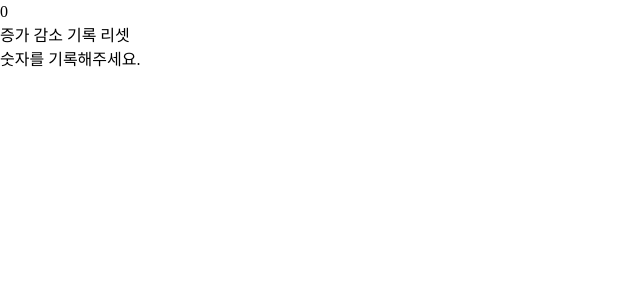
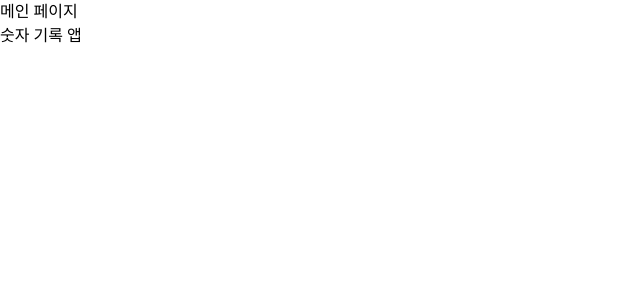
Before and after one commit to SangWon7242/react_tutorial1_T, a Next.js app: page / in a window 1280 px wide. Shown: the top 300 px of the page, without its empty margins (0-640 px from the left). Built offline with nearby package versions, Linux system fonts and the light colour scheme; a web font is replaced by a local one.

Commit message:
메뉴 도입, 숫자 기록 앱을 별도의  페이지로 분리

```diff
--- a/src/app/globals.css
+++ b/src/app/globals.css
@@ -14,3 +14,13 @@ html > body {
   font-family: "GmarketSansMedium";
   text-underline-position: under;
 }
+
+@layer components {
+  .nav-item {
+    @apply hover:underline hover:text-red-500;
+  }
+
+  .menu-text {
+    @apply flex h-full items-center px-3;
+  }
+}
--- a/src/app/layout.tsx
+++ b/src/app/layout.tsx
@@ -12,7 +12,7 @@ export default function RootLayout({
   children: React.ReactNode;
 }>) {
   return (
-    <html lang="en">
+    <html lang="ko">
       <body>{children}</body>
     </html>
   );
--- a/src/app/page.tsx
+++ b/src/app/page.tsx
@@ -1,110 +1,28 @@
 "use client";
 import React, { useState } from "react";
+import Link from "next/link";
 
-interface NumberControllerProps {
-  number: number;
-  increaseNumber: () => void;
-  decreaseNumber: () => void;
-  saveNumber: () => void;
-  resetNumber: () => void;
-}
-
-interface RecordedNumbersListProps {
-  numberList: number[];
-}
-
-interface RecordedNumbersListItemProps {
-  num: number;
-  index: number;
-}
-
-const NumberController = ({
-  number,
-  increaseNumber,
-  decreaseNumber,
-  saveNumber,
-  resetNumber,
-}: NumberControllerProps) => {
+export default function Home() {
   return (
-    <div>
-      <div>{number}</div>
-      <button onClick={increaseNumber}>증가</button>
-      &nbsp;
-      <button onClick={decreaseNumber}>감소</button>
-      &nbsp;
-      <button onClick={saveNumber}>기록</button>
-      &nbsp;
-      <button onClick={resetNumber}>리셋</button>
-    </div>
-  );
-};
-
-const RecordedNumbersListItem = ({
-  num,
-  index,
-}: RecordedNumbersListItemProps) => {
-  return (
-    <li>
-      {index + 1}번 : {num}
-    </li>
-  );
-};
-
-const RecordedNumbersList = ({ numberList }: RecordedNumbersListProps) => {
-  return (
-    <div>
-      {numberList.length === 0 ? (
-        <h1>숫자를 기록해주세요.</h1>
-      ) : (
-        <>
-          <h1>기록 된 숫자</h1>
-          <nav>
-            <ul>
-              {numberList.map((num, index) => (
-                <RecordedNumbersListItem key={index} num={num} index={index} />
-              ))}
+    <>
+      <header className="top-bar h-20 border-b-2 ">
+        <div className="inner mx-auto flex h-full px-12 ">
+          <nav className="menu-1">
+            <ul className="flex h-full">
+              <li className="nav-item">
+                <Link href="/" className="menu-text">
+                  메인 페이지
+                </Link>
+              </li>
+              <li className="nav-item">
+                <Link href="/counter" className="menu-text">
+                  숫자 기록 앱
+                </Link>
+              </li>
             </ul>
           </nav>
-        </>
-      )}
-    </div>
-  );
-};
-
-export default function Home() {
-  const [number, setNumber] = useState<number>(0);
-  const [numberList, setNumberList] = useState<number[]>([]);
-
-  const increaseNumber = () => {
-    setNumber(number + 1);
-  };
-
-  const decreaseNumber = () => {
-    if (number === 0) return;
-
-    setNumber(number - 1);
-  };
-
-  const saveNumber = () => {
-    const newNumber = [...numberList, number];
-    setNumberList(newNumber);
-  };
-
-  const resetNumber = () => {
-    setNumber(0);
-    setNumberList([]);
-  };
-
-  return (
-    <>
-      <NumberController
-        number={number}
-        increaseNumber={increaseNumber}
-        decreaseNumber={decreaseNumber}
-        saveNumber={saveNumber}
-        resetNumber={resetNumber}
-      />
-      <RecordedNumbersList numberList={numberList} />
+        </div>
+      </header>
     </>
   );
 }
```
Also changed, not shown: src/app/counter/page.tsx (added, +110 -0 lines).
